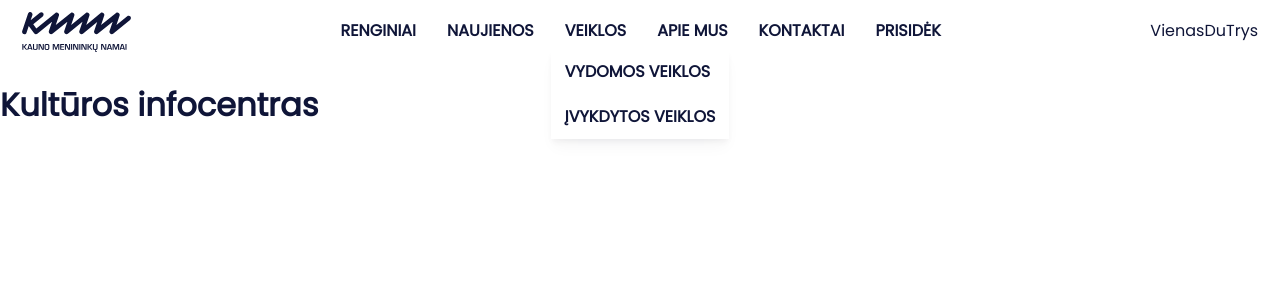
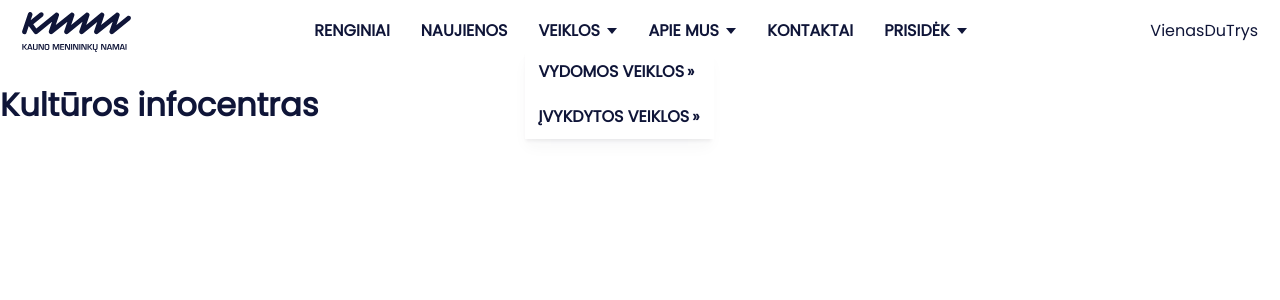
Before and after one commit to ignasandr/kmn-payload-nextjs, a Next.js app: page /infocentras in a window 1280 px wide. Both pictures are taken after a click on the element "VEIKLOS". Shown: the top 300 px of the page. Built offline with nearby package versions, Linux system fonts and the light colour scheme.

Commit message:
new navbar done

```diff
--- a/components/Navigation/dropdown.tsx
+++ b/components/Navigation/dropdown.tsx
@@ -14,11 +14,14 @@ type Props = {
 }
 
 export default function Dropdown({ submenu, dropdown, depthLevel }: Props) {
+    depthLevel = depthLevel + 1;
+    const dropDownClass = depthLevel > 1 ? [styles.dropdown, styles.dropdownSubmenu].join(' ') : styles.dropdown;
+
     return (
-        <ul className={dropdown ? [styles.dropdown, styles.show].join(' ') : styles.dropdown }>
+        <ul className={dropdown ? [dropDownClass, styles.show].join(' ') : dropDownClass }>
             {submenu.map((subitem, index) => {
                 return (
-                    <MenuItems {...subitem} depthLevel={depthLevel + 1} key={index} />
+                    <MenuItems {...subitem} depthLevel={depthLevel} key={index} />
                 )
             })}
 
--- a/components/Navigation/menuItems.tsx
+++ b/components/Navigation/menuItems.tsx
@@ -17,6 +17,11 @@ type Props = {
 export default function MenuItems({ label, slug, submenu, submenuItems, depthLevel}: Props) {
     const [dropdown, setDropdown] = useState(false);
 
+    const handleClick = (e: React.MouseEvent<HTMLDivElement, MouseEvent>) => {
+        e.stopPropagation();
+        setDropdown(!dropdown)
+    }
+
     return (
             <li className={styles.menuItem}>
                 {submenu ? (
@@ -25,9 +30,10 @@ export default function MenuItems({ label, slug, submenu, submenuItems, depthLev
                             className={styles.button}
                             aria-haspopup="menu"
                             aria-expanded={dropdown ? "true" : "false"}
-                            onClick={() => setDropdown((prev) => !prev)}
+                            onClick={(e) => handleClick(e)}
                         >
                             {label}
+                            {depthLevel > 0 ? <span>&raquo;</span> : <span className={styles.arrow}></span>}
                             <Dropdown
                                 submenu={submenuItems}
                                 dropdown={dropdown}
--- a/components/Navigation/styles.module.css
+++ b/components/Navigation/styles.module.css
@@ -41,6 +41,7 @@
     cursor: pointer;
     user-select: none;
 }
+
 .menuItem > .button {
     padding: 10px 14px;
     /* display: flex;
@@ -53,6 +54,20 @@
     background-color: transparent;
     cursor: pointer;
     /* width: 100%; */
+}
+
+.menuItem > .button > span {
+    margin-left: 3px;
+}
+
+.arrow::after {
+  content: "";
+  display: inline-block;
+  margin-left: 0.28em;
+  vertical-align: 0.09em;
+  border-top: 0.42em solid;
+  border-right: 0.32em solid transparent;
+  border-left: 0.32em solid transparent;
 }
 
 .menuItem > a {
@@ -83,8 +98,14 @@
     list-style-type: none;
     margin: 0;
     padding: 0;
-    box-shadow: 0 10px 15px -3px rgba(46, 41, 51, 0.04),
-    0 4px 6px -2px rgba(71, 63, 79, 0.08);
+    box-shadow: -1px 10px 15px -3px rgba(46, 41, 51, 0.04),
+    -1px 4px 3px -2px rgba(71, 63, 79, 0.08);
+}
+
+.dropdown .dropdownSubmenu {
+  position: absolute;
+  left: 104%;
+  top: 0;
 }
 
 .show {
```
Also changed, not shown: 1 other file (tests, documents, lock files or other folders).
